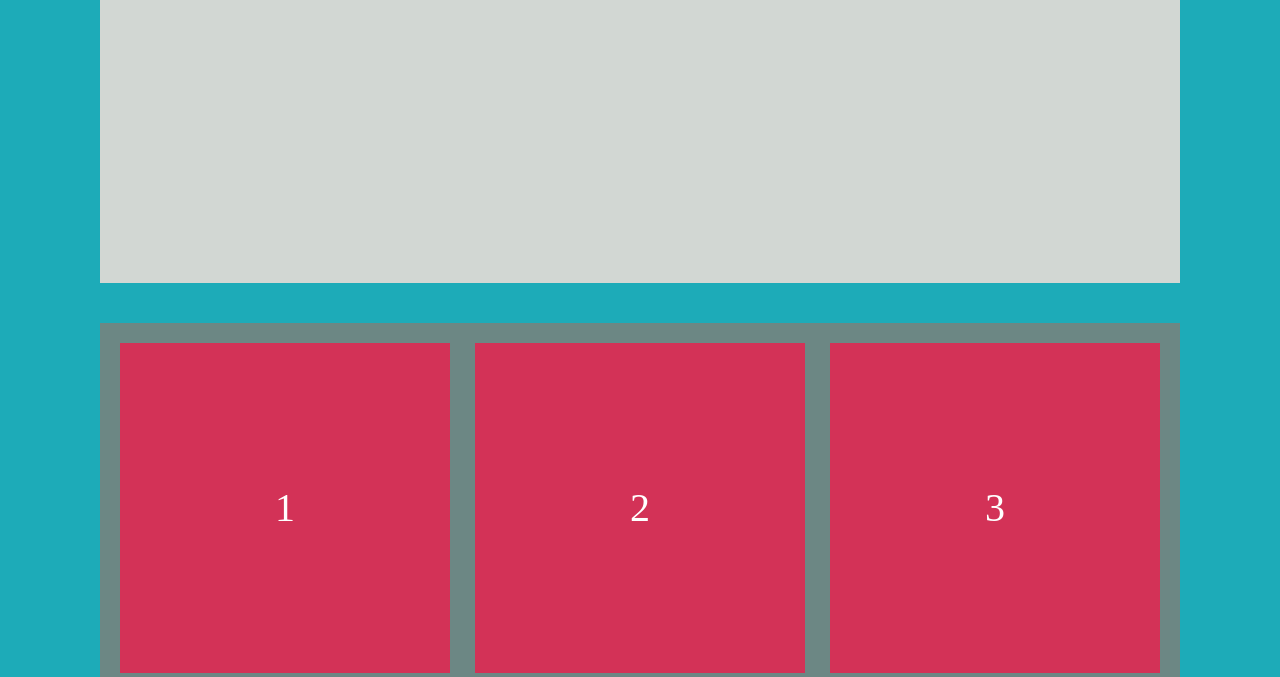
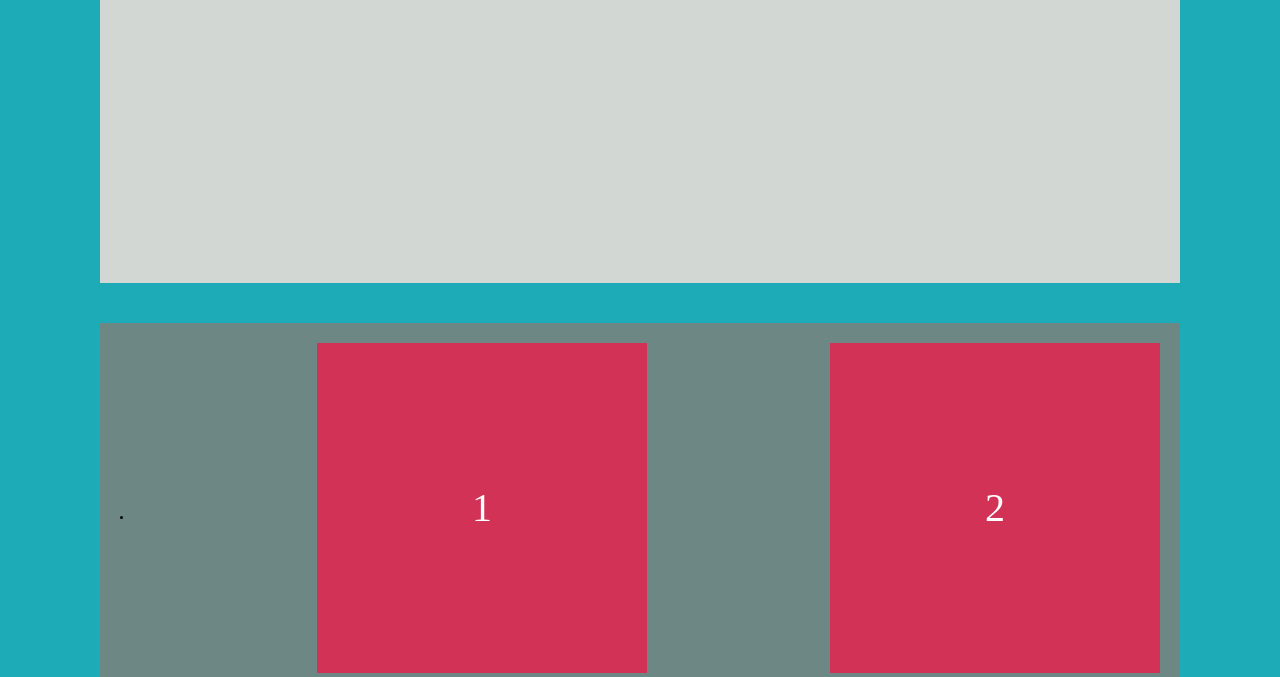
Before and after one commit to Kano008/Chill-Dublaj, a plain HTML site: page index.html in a window 1280 px wide. Shown: the part 275-952 px from the top of the page. Drawn offline with nearby package versions, Linux system fonts and the light colour scheme.

Commit message:
Update index.html

```diff
--- a/index.html
+++ b/index.html
@@ -137,7 +137,8 @@
         </header>
         <div class="bolum1"></div>
         <div class="bolum2">
-            <div href="" class="kutu">1</div>
+            <li><a href="https://www.instagram.com/chilldublaj/"><i class="kutu"></i></a></li>
+            <div class="kutu">1</div>
             <div class="kutu">2</div>
             <div class="kutu">3</div>
             <div class="kutu">4</div>
```
